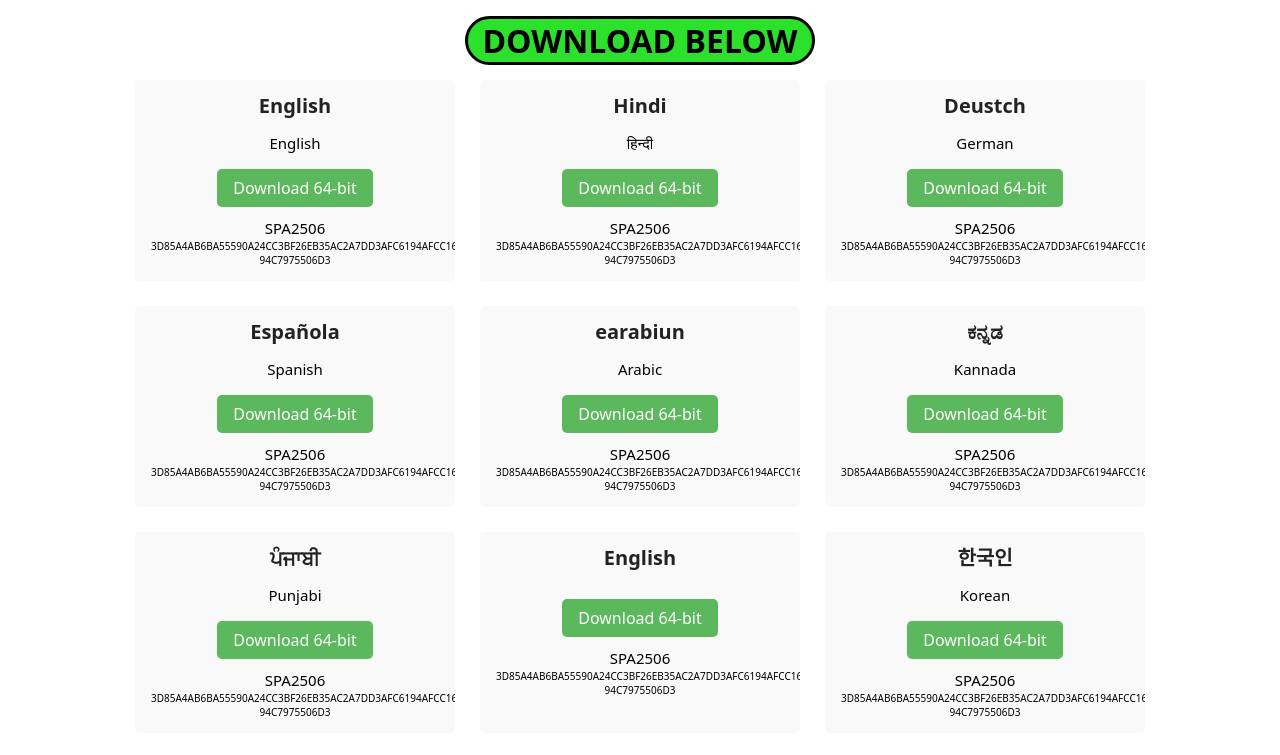
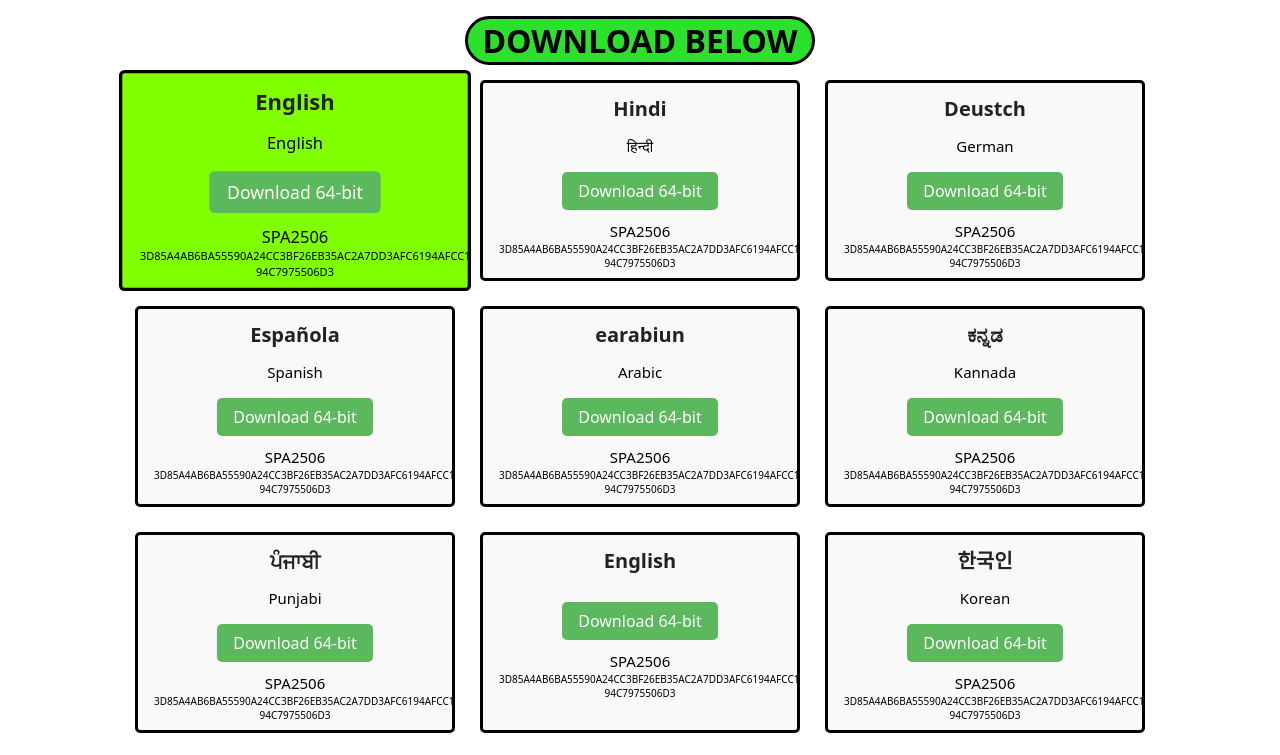
Before and after one commit to Shiva1771-coder/uldtraedit_grid, a plain HTML site: page index.html in a window 1280 px wide. In both pictures the pointer is over the element 295 px from the left and 180 px from the top of the page. Shown: the top 755 px of the page. Drawn offline with Linux system fonts and the light colour scheme.

Commit message:
updated file 1

```diff
--- a/style.css
+++ b/style.css
@@ -36,7 +36,15 @@ body{
     overflow: hidden;
     height: 201px;
     width: 320px;
+    border: 3px solid black;
+
+    transition:background-color 1s, transform 1s;
 }
+.eng:hover{
+    background-color:chartreuse;
+    transform: scale(1.1);
+}
+
 .inner{
     height: 100%;
     width: 100%;
```
